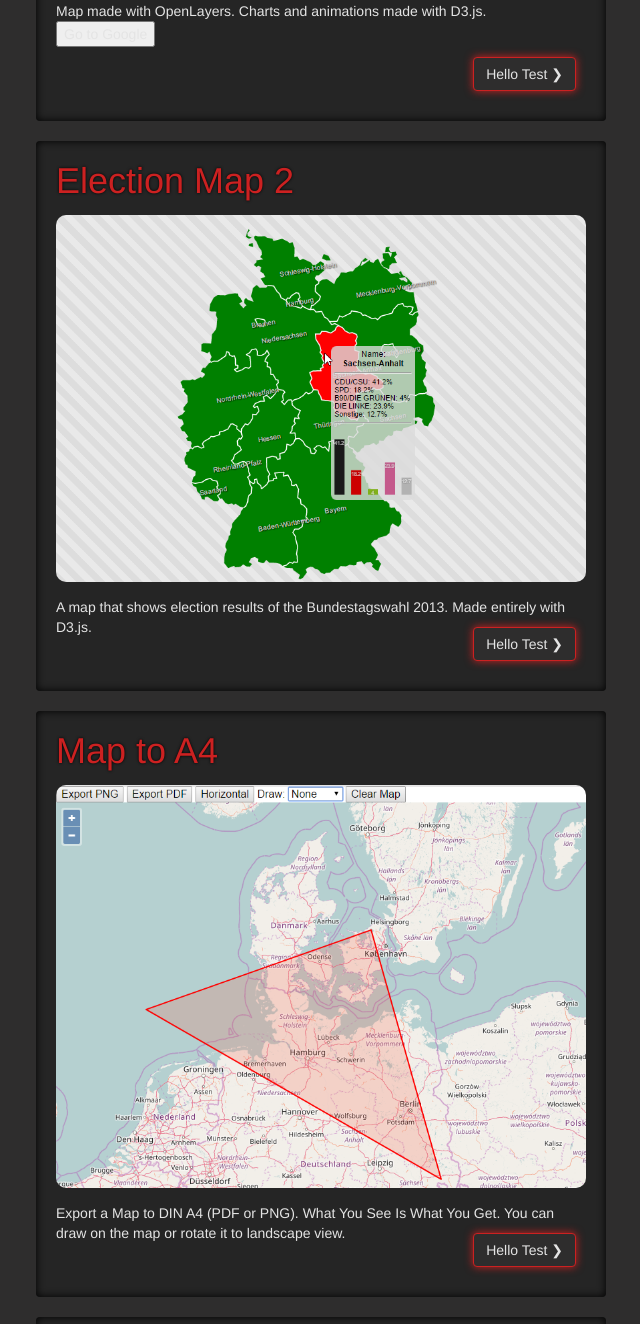
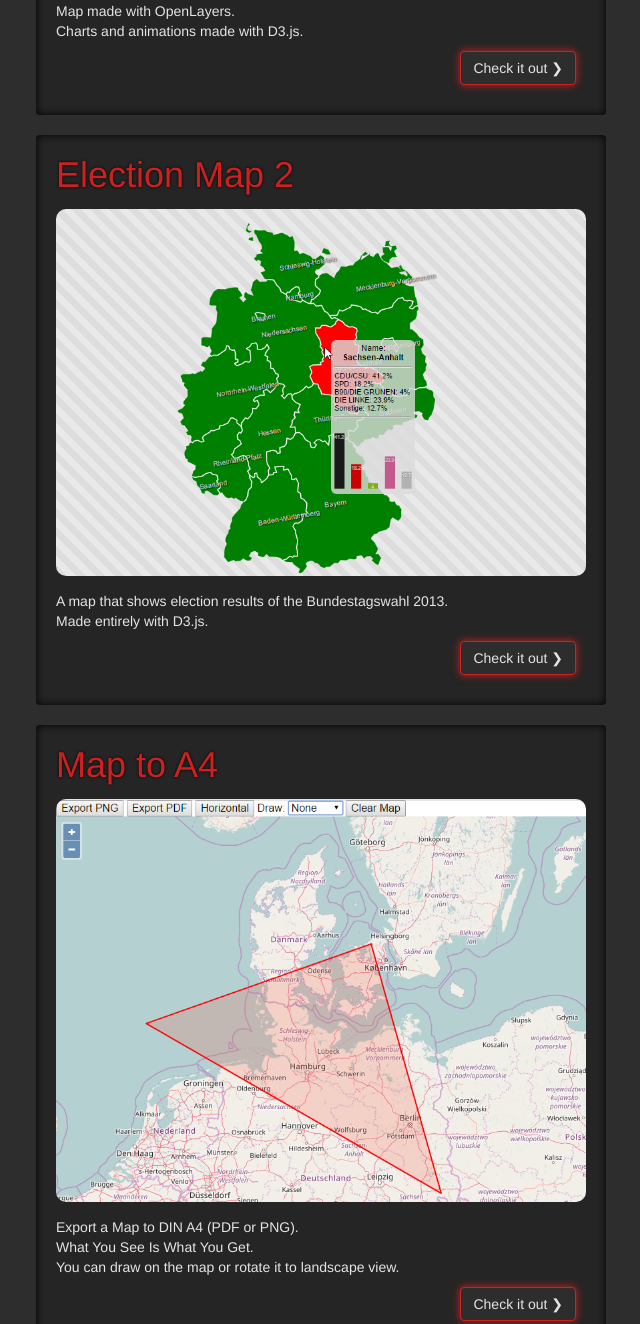
Before and after one commit to mcodebox/mcodebox.github.io, a plain HTML site: page index.html in a window 1280 px wide. Shown: the part 760-2084 px from the top of the page, without its empty margins (319-959 px from the left). Drawn offline with Linux system fonts and the light colour scheme.

Commit message:
changed buttons

```diff
--- a/index.html
+++ b/index.html
@@ -34,38 +34,34 @@
         <h1>Election Map</h1>
         <img class="roundimage" src="img/olwahl_.png">
         A map that shows election results of the Bundestagswahl 2013.<br>
-        Map made with OpenLayers.
-        Charts and animations made with D3.js.
+        Map made with OpenLayers.<br>
+        Charts and animations made with D3.js.<br>
 
-        <form action="http://google.com">
-          <input type="submit" value="Go to Google" />
-        </form>
-
-        <a href="https://mcodebox.github.io/olwahl/"><button type="button" class="btn btn-default pull-right">Hello Test &#10095</button></a>
+        <a href="https://mcodebox.github.io/olwahl/"><button type="button" class="btn btn-default pull-right">Check it out &#10095</button></a>
       </div>
 
       <div class="contbox col-xs-12 col-md-6">
         <h1>Election Map 2</h1>
         <img class="roundimage" src="img/d3mapbars_.png">
-        A map that shows election results of the Bundestagswahl 2013.
-        Made entirely with D3.js.
-        <button type="button" class="btn btn-default pull-right">Hello Test &#10095</button>
+        A map that shows election results of the Bundestagswahl 2013.<br>
+        Made entirely with D3.js.<br>
+        <a href="https://mcodebox.github.io/d3mapbars/"><button type="button" class="btn btn-default pull-right">Check it out &#10095</button></a>
       </div>
 
       <div class="contbox col-xs-12 col-md-6">
         <h1>Map to A4</h1>
         <img class="roundimage" src="img/map2a4_.png">
-        Export a Map to DIN A4 (PDF or PNG).
-        What You See Is What You Get.
-        You can draw on the map or rotate it to landscape view.
-        <button type="button" class="btn btn-default pull-right">Hello Test &#10095</button>
+        Export a Map to DIN A4 (PDF or PNG).<br>
+        What You See Is What You Get.<br>
+        You can draw on the map or rotate it to landscape view.<br>
+        <a href="https://mcodebox.github.io/map2a4/"><button type="button" class="btn btn-default pull-right">Check it out &#10095</button></a>
       </div>
 
       <div class="contbox col-xs-12 col-md-6">
         <h1>Coordinate Transformer</h1>
         <img class="roundimage" src="img/proj2web_.png">
         Easily transform coordinates from WGS84 (EPSG:4326) to Web Mercator or vice versa.
-        <button type="button" class="btn btn-default pull-right">Hello Test &#10095</button>
+        <a href="https://mcodebox.github.io/proj2web/"><button type="button" class="btn btn-default pull-right">Check it out &#10095</button></a>
       </div>
 
 
@@ -93,7 +89,7 @@
 
 <!-- FOOTBOX -->
       <div class="col-xs-12 col-md-6 footbox">
-        <hr> &#9473 Hello. And hello. And hello again. &#9473
+        <hr> &#9473 This page is under construction. &#9473
         <hr>
       </div>
 
```
